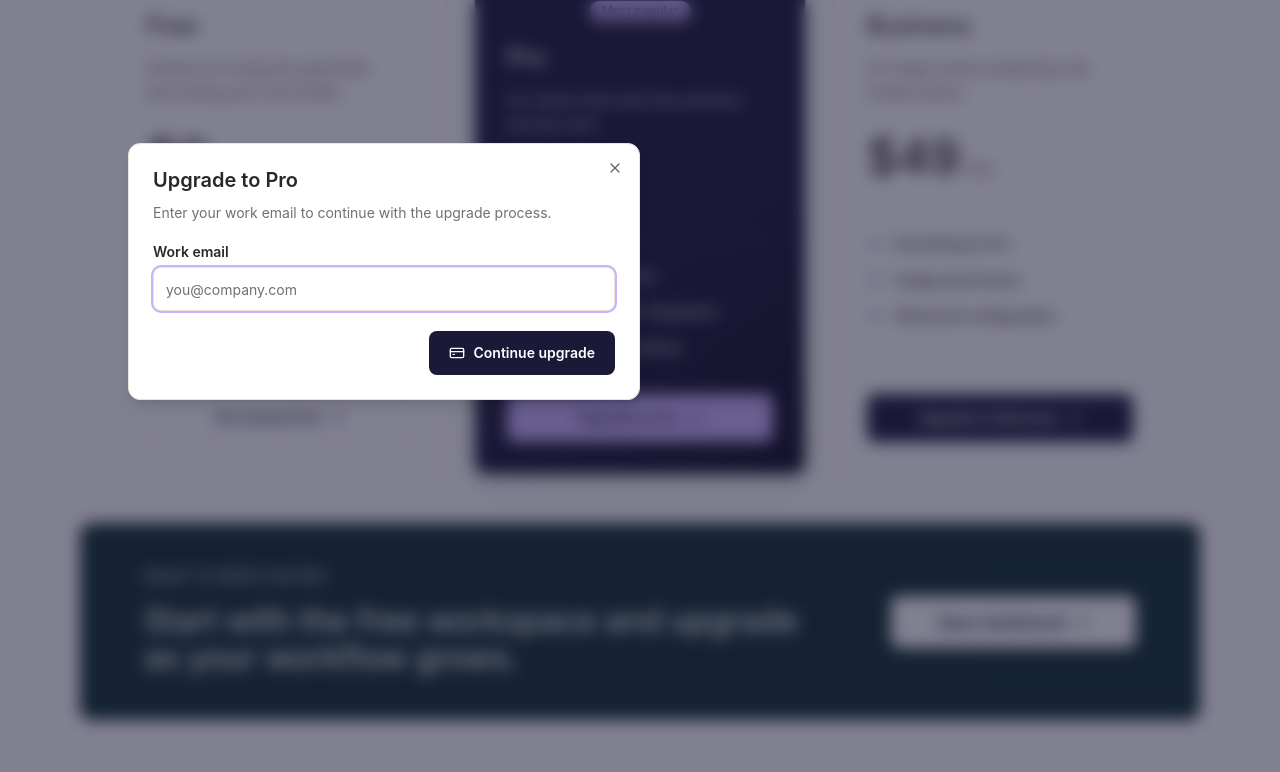
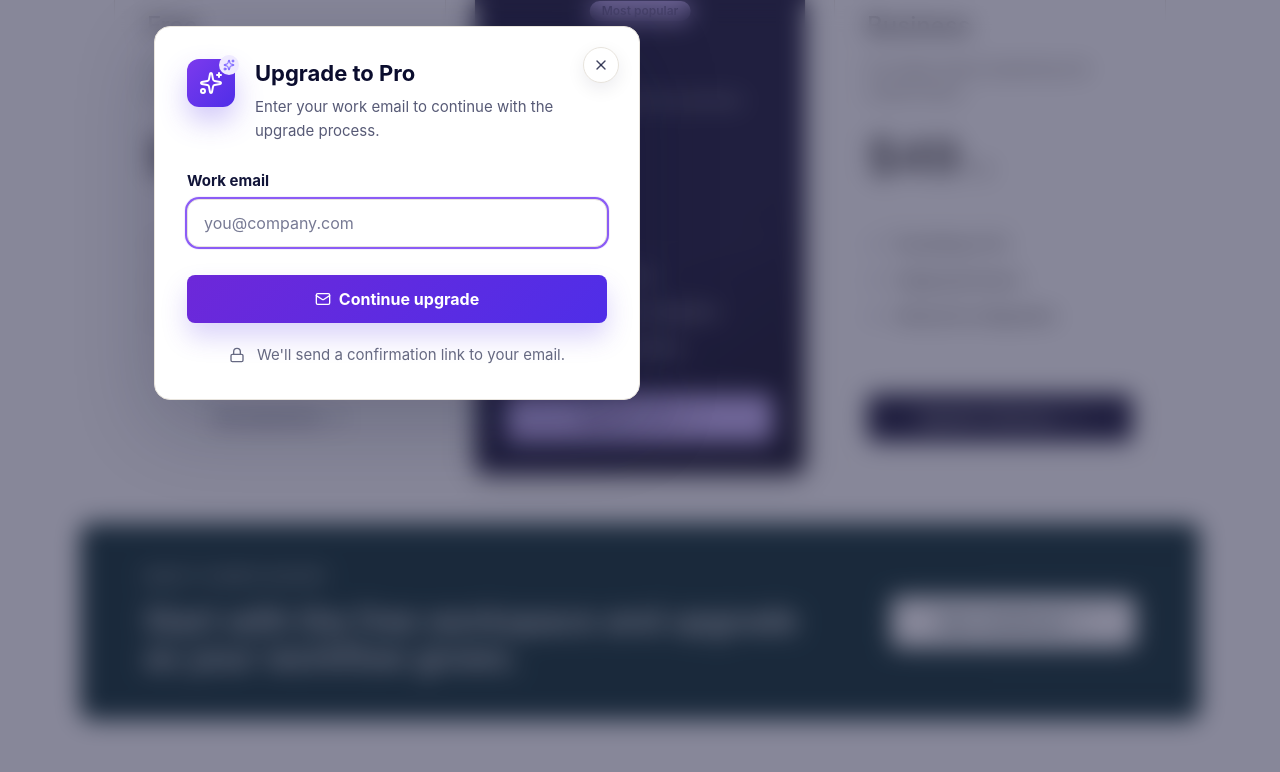
Before and after one commit to asapcoder12/AI-Email-Generator, a Next.js app: page /pricing in a window 1280 px wide. Both pictures are taken after a click on the button "Upgrade to Pro". Shown: the part 424-1196 px from the top of the page. Built offline with nearby package versions, Linux system fonts and the light colour scheme; no server answers.

Commit message:
feat(upgrade-dialog): enhance email validation and UI

```diff
--- a/src/app/(pages)/pricing/_components/upgrade-dialog.tsx
+++ b/src/app/(pages)/pricing/_components/upgrade-dialog.tsx
@@ -1,7 +1,13 @@
 "use client";
 
-import { ArrowRight, CheckCircle2, CreditCard } from "lucide-react";
-import { FormEvent, useState } from "react";
+import {
+  ArrowRight,
+  CheckCircle2,
+  Lock,
+  Mail,
+  Sparkles,
+} from "lucide-react";
+import { FormEvent, useId, useState } from "react";
 import { Button } from "@/components/ui/button";
 import {
   Dialog,
@@ -21,16 +27,55 @@ type UpgradeDialogProps = {
   planName: string;
 };
 
+const EMAIL_PATTERN = /^[^\s@]+@[^\s@]+\.[^\s@]+$/;
+
+function validateEmail(email: string): string | null {
+  const trimmedEmail = email.trim();
+
+  if (trimmedEmail.length === 0) {
+    return "Enter your work email.";
+  }
+
+  if (!EMAIL_PATTERN.test(trimmedEmail)) {
+    return "Enter a valid work email.";
+  }
+
+  return null;
+}
+
 export function UpgradeDialog({ ctaLabel, planName }: UpgradeDialogProps) {
+  const emailInputId = useId();
+  const emailErrorId = `${emailInputId}-error`;
+  const [email, setEmail] = useState("");
+  const [emailError, setEmailError] = useState<string | null>(null);
   const [submitted, setSubmitted] = useState(false);
 
   function handleSubmit(event: FormEvent<HTMLFormElement>) {
     event.preventDefault();
+
+    const validationError = validateEmail(email);
+
+    if (validationError) {
+      setEmailError(validationError);
+      return;
+    }
+
+    setEmailError(null);
     setSubmitted(true);
   }
 
+  function handleOpenChange(open: boolean) {
+    if (open) {
+      return;
+    }
+
+    setEmail("");
+    setEmailError(null);
+    setSubmitted(false);
+  }
+
   return (
-    <Dialog onOpenChange={(open) => !open && setSubmitted(false)}>
+    <Dialog onOpenChange={handleOpenChange}>
       <DialogTrigger asChild>
         <Button
           className="h-12 w-full rounded-md"
@@ -40,49 +85,110 @@ export function UpgradeDialog({ ctaLabel, planName }: UpgradeDialogProps) {
           <ArrowRight className="size-4" aria-hidden="true" />
         </Button>
       </DialogTrigger>
-      <DialogContent>
+      <DialogContent className="max-w-[486px] gap-0 overflow-hidden p-6 sm:w-[486px] sm:p-8">
         {submitted ? (
-          <>
-            <DialogHeader>
-              <span className="flex size-12 items-center justify-center rounded-md bg-secondary text-primary">
+          <div className="grid gap-6 pr-8">
+            <DialogHeader className="gap-4 text-left">
+              <span className="flex size-12 items-center justify-center rounded-[12px] bg-[linear-gradient(135deg,#7c3aed_0%,#4f2ee8_100%)] text-white shadow-[0_14px_28px_rgba(89,59,232,0.28)]">
                 <CheckCircle2 className="size-6" aria-hidden="true" />
               </span>
-              <DialogTitle>Upgrade request received</DialogTitle>
-              <DialogDescription>
-                Your upgrade request has been received. Our team will reach
-                out with next steps to activate your plan.
-              </DialogDescription>
+              <div>
+                <DialogTitle className="text-[22px] font-bold leading-7 text-[#0b0d2e]">
+                  Upgrade request received
+                </DialogTitle>
+                <DialogDescription className="mt-2 text-[15px] leading-6 text-[#575a76]">
+                  Stripe checkout is not integrated in this MVP. We received
+                  your request and will use this email for the demo follow-up.
+                </DialogDescription>
+              </div>
             </DialogHeader>
-            <DialogFooter>
+            <div className="rounded-[12px] border border-[#e8e4dd] bg-[#faf9ff] px-4 py-3 text-sm leading-6 text-[#464a70]">
+              Confirmation email:{" "}
+              <span className="font-semibold text-[#111438]">{email}</span>
+            </div>
+            <DialogFooter className="sm:justify-start">
               <DialogClose asChild>
-                <Button type="button">Done</Button>
+                <Button
+                  className="h-12 w-full rounded-md bg-[#5b2ee8] text-base font-bold text-white hover:bg-[#4a24c9]"
+                  type="button"
+                >
+                  Done
+                </Button>
               </DialogClose>
             </DialogFooter>
-          </>
+          </div>
         ) : (
-          <form className="grid gap-5" onSubmit={handleSubmit}>
-            <DialogHeader>
-              <DialogTitle>Upgrade to {planName}</DialogTitle>
-              <DialogDescription>
-                Enter your work email to continue with the upgrade process.
-              </DialogDescription>
+          <form className="grid gap-7" onSubmit={handleSubmit} noValidate>
+            <DialogHeader className="grid grid-cols-[48px_1fr] gap-x-5 gap-y-0 pr-8 text-left">
+              <span className="relative flex size-12 items-center justify-center rounded-[12px] bg-[linear-gradient(135deg,#7c3aed_0%,#4f2ee8_100%)] text-white shadow-[0_14px_28px_rgba(89,59,232,0.28)]">
+                <Sparkles className="size-6" aria-hidden="true" />
+                <span
+                  aria-hidden="true"
+                  className="absolute -right-1 -top-1 flex size-5 items-center justify-center rounded-full bg-[#efeaff] text-[#6d55ff]"
+                >
+                  <Sparkles className="size-3" />
+                </span>
+              </span>
+              <div>
+                <DialogTitle className="text-[22px] font-bold leading-7 text-[#0b0d2e]">
+                  Upgrade to Pro
+                </DialogTitle>
+                <DialogDescription className="mt-2 text-[15px] leading-6 text-[#575a76]">
+                  Enter your work email to continue with the upgrade process.
+                </DialogDescription>
+              </div>
             </DialogHeader>
+
             <div className="grid gap-2">
-              <Label htmlFor={`upgrade-email-${planName}`}>Work email</Label>
+              <Label
+                className="text-[15px] font-bold leading-5 text-[#111438]"
+                htmlFor={emailInputId}
+              >
+                Work email
+              </Label>
               <Input
-                id={`upgrade-email-${planName}`}
+                aria-describedby={emailError ? emailErrorId : undefined}
+                aria-invalid={Boolean(emailError)}
+                autoFocus
+                className="h-12 rounded-lg border-[#e8e4dd] bg-white px-4 text-base text-[#111438] shadow-[0_0_0_3px_rgba(124,58,237,0.08)] placeholder:text-[#777a94] focus-visible:ring-[#8b5cf6]"
+                id={emailInputId}
                 name="email"
+                onChange={(event) => {
+                  setEmail(event.target.value);
+
+                  if (emailError) {
+                    setEmailError(null);
+                  }
+                }}
                 placeholder="you@company.com"
-                required
                 type="email"
+                value={email}
               />
+              {emailError ? (
+                <p
+                  className="text-sm font-medium leading-5 text-destructive"
+                  id={emailErrorId}
+                  role="alert"
+                >
+                  {emailError}
+                </p>
+              ) : null}
             </div>
-            <DialogFooter>
-              <Button type="submit">
-                <CreditCard className="size-4" aria-hidden="true" />
+
+            <div className="grid gap-5">
+              <Button
+                className="h-12 w-full rounded-md bg-[linear-gradient(135deg,#6d28d9_0%,#4f2ee8_100%)] text-base font-bold text-white shadow-[0_14px_26px_rgba(89,59,232,0.22)] hover:bg-[#4f2ee8]"
+                type="submit"
+              >
+                <Mail className="size-5" aria-hidden="true" />
                 Continue upgrade
               </Button>
-            </DialogFooter>
+
+              <p className="flex items-center justify-center gap-3 text-center text-[15px] leading-6 text-[#666982]">
+                <Lock className="size-4 shrink-0" aria-hidden="true" />
+                We&apos;ll send a confirmation link to your email.
+              </p>
+            </div>
           </form>
         )}
       </DialogContent>
--- a/src/components/ui/dialog.tsx
+++ b/src/components/ui/dialog.tsx
@@ -36,7 +36,7 @@ function DialogOverlay({
   return (
     <DialogPrimitive.Overlay
       className={cn(
-        "fixed inset-0 z-50 bg-primary/55 backdrop-blur-sm data-[state=closed]:animate-overlay-out data-[state=open]:animate-overlay-in",
+        "fixed inset-0 z-50 bg-[#252646]/55 backdrop-blur-md data-[state=closed]:animate-overlay-out data-[state=open]:animate-overlay-in",
         className,
       )}
       data-slot="dialog-overlay"
@@ -55,15 +55,18 @@ function DialogContent({
       <DialogOverlay />
       <DialogPrimitive.Content
         className={cn(
-          "fixed left-1/2 top-1/2 z-50 grid w-[calc(100%-2rem)] max-w-lg -translate-x-1/2 -translate-y-1/2 gap-4 rounded-lg border bg-background p-6 shadow-lg data-[state=closed]:animate-scale-out data-[state=open]:animate-scale-in",
+          "fixed left-1/2 top-1/2 z-50 grid w-[calc(100vw-2rem)] max-w-lg -translate-x-1/2 -translate-y-1/2 gap-4 rounded-2xl border border-[#e8e4dd] bg-background p-6 shadow-[0_24px_80px_rgba(15,16,48,0.22)] data-[state=closed]:animate-scale-out data-[state=open]:animate-scale-in sm:p-8",
           className,
         )}
         data-slot="dialog-content"
         {...props}
       >
         {children}
-        <DialogPrimitive.Close className="absolute right-4 top-4 rounded-sm opacity-70 transition-opacity hover:opacity-100 focus-visible:outline-none focus-visible:ring-2 focus-visible:ring-ring">
-          <X className="size-4" />
+        <DialogPrimitive.Close
+          aria-label="Close dialog"
+          className="absolute right-5 top-5 flex size-9 items-center justify-center rounded-full border border-[#e8e4dd] bg-white text-[#111438]/80 shadow-[0_6px_18px_rgba(15,16,48,0.08)] transition-colors hover:bg-[#f7f4ff] hover:text-[#3928e8] focus-visible:outline-none focus-visible:ring-2 focus-visible:ring-ring focus-visible:ring-offset-2"
+        >
+          <X className="size-4" aria-hidden="true" />
           <span className="sr-only">Close</span>
         </DialogPrimitive.Close>
       </DialogPrimitive.Content>
```
